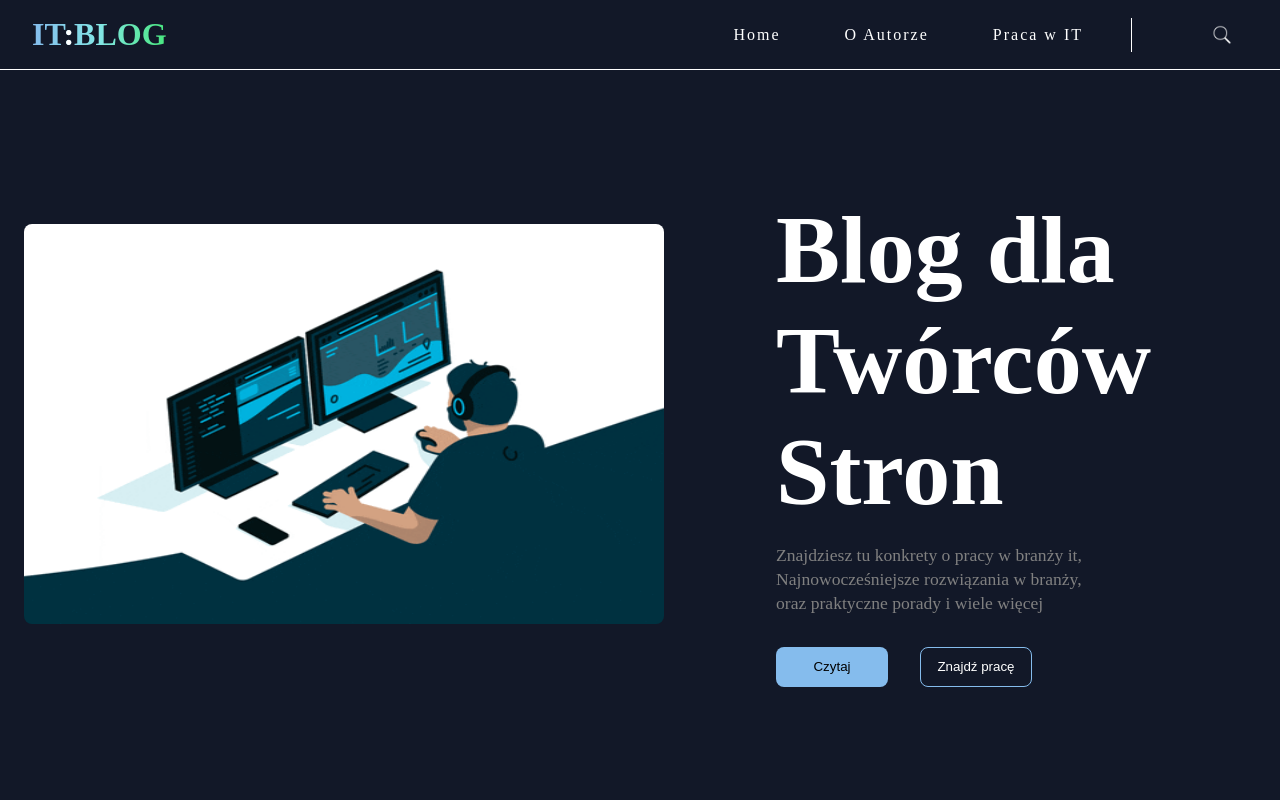
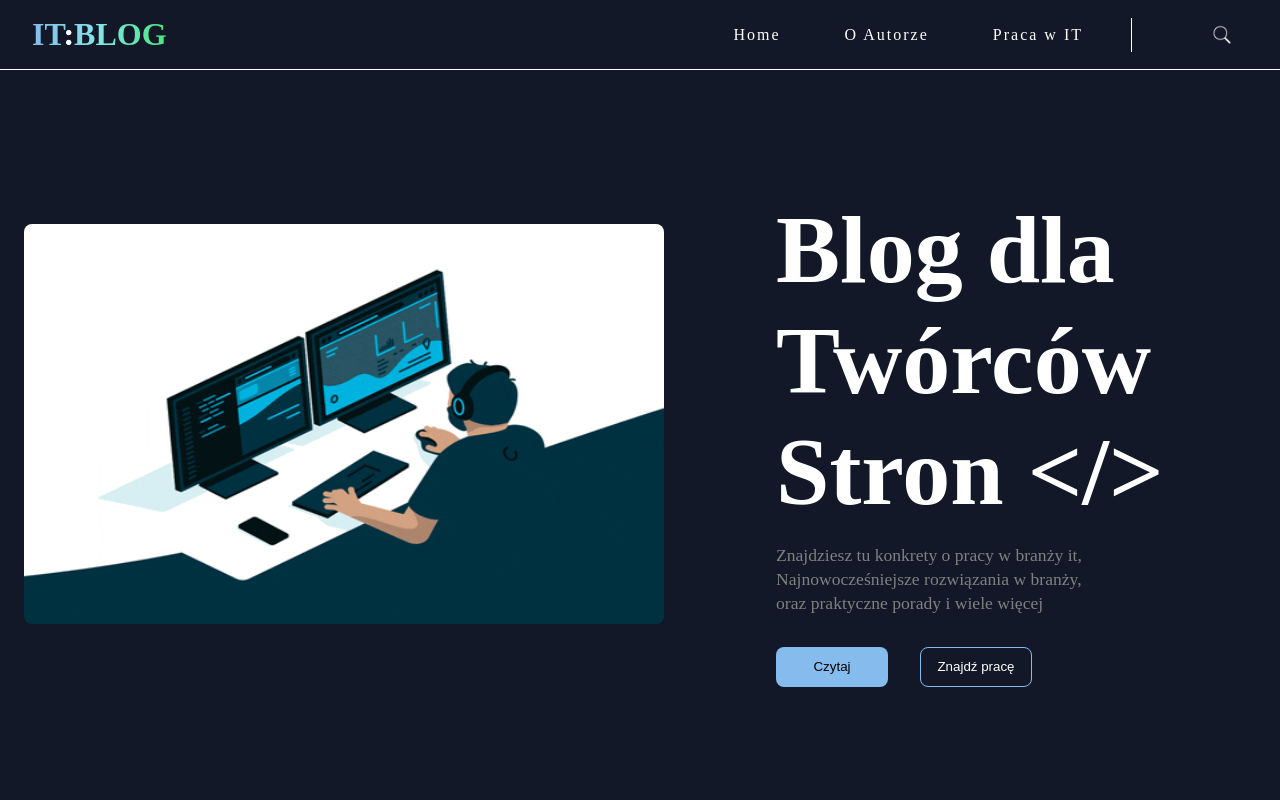
Before and after one commit to ol1mowski/SSR-Blog, a Next.js app: page / in a window 1280 px wide. Shown: the top 800 px of the page. Built offline with nearby package versions, Linux system fonts and the light colour scheme; a web font is replaced by a local one.

Commit message:
[HomepageComponent] style: improve button:hover

```diff
--- a/Components/Homepage/Homepage.component.tsx
+++ b/Components/Homepage/Homepage.component.tsx
@@ -1,9 +1,30 @@
+"use client";
+
 import Image from "next/image";
 import s from "./Homepage.component.module.scss";
 
 import img from "@/assets/gif.gif";
+import { useEffect, useState } from "react";
 
 const HomepageComponent = () => {
+  const text = "Blog dla Twórców Stron </>";
+
+  const [displayedText, setDisplayedText] = useState("");
+
+  useEffect(() => {
+    let currentIndex = 0;
+    const interval = setInterval(() => {
+      if (currentIndex <= text.length) {
+        setDisplayedText((prevText) => text.substring(0, currentIndex));
+        currentIndex++;
+      } else {
+        clearInterval(interval);
+      }
+    }, 100);
+
+    return () => clearInterval(interval);
+  }, [text]);
+
   return (
     <section className={s.homepageContainer}>
       <section className={s.homepageContainer__image}>
@@ -18,7 +39,7 @@ const HomepageComponent = () => {
       <section className={s.homepageContainer__content}>
         <div className={s.homepageContainer__content__title}>
           <h1 className={s.homepageContainer__content__title__h1}>
-            Blog dla Twórców Stron
+            {displayedText}
           </h1>
         </div>
         <div className={s.homepageContainer__content__description}>
```
